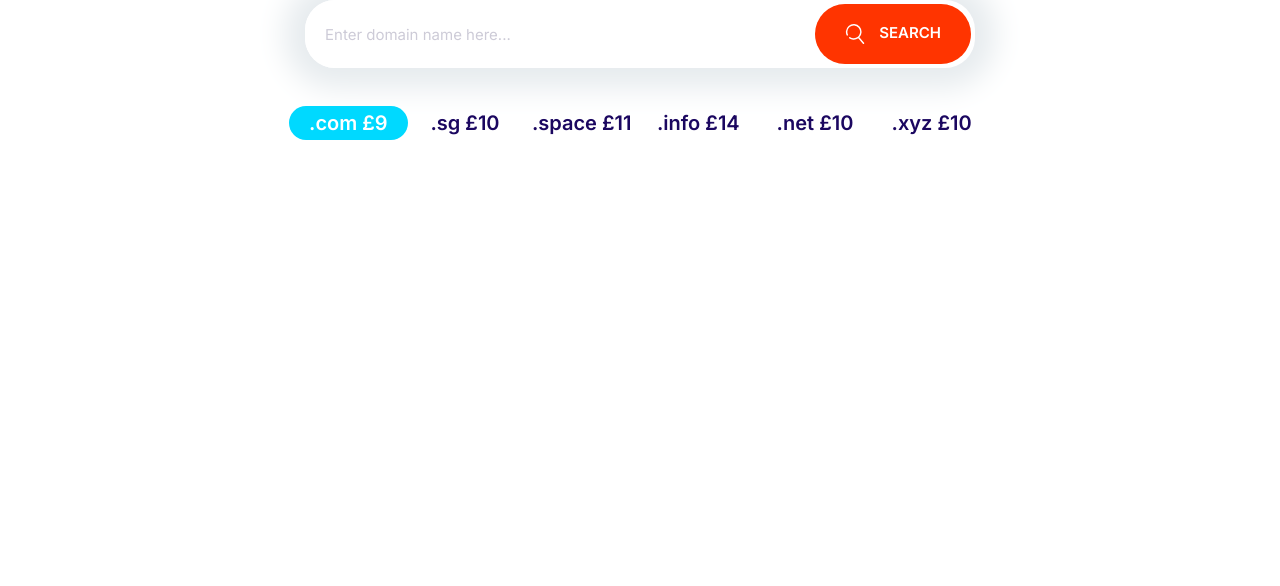
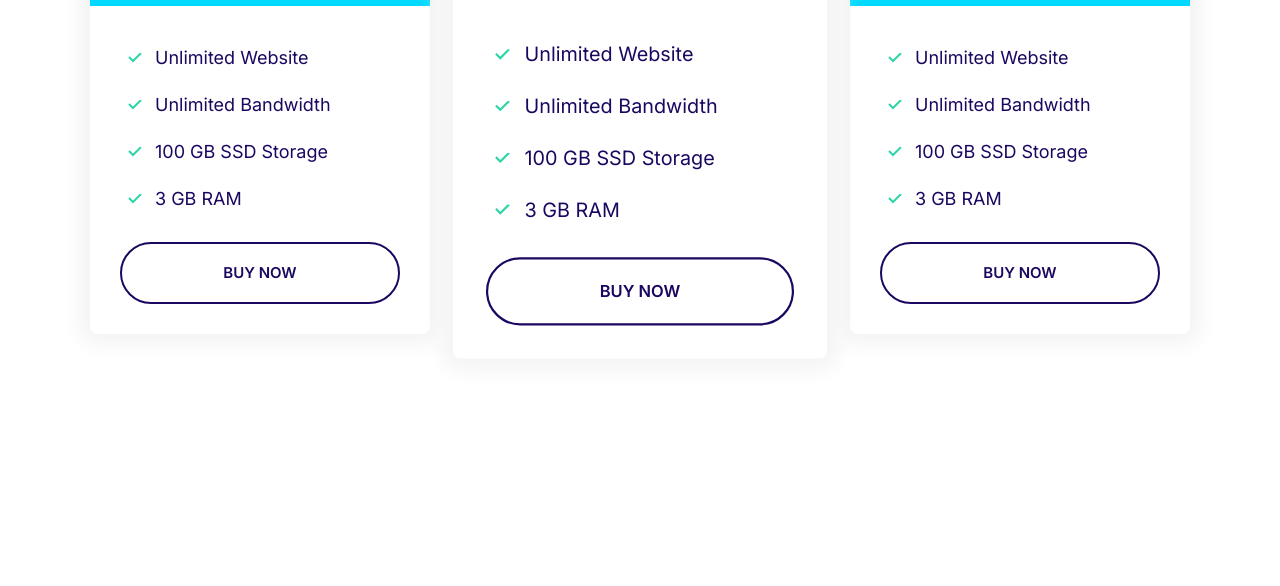
Before and after one commit to Imran9T5/First-project, a plain HTML site: page INDEX.HTML in a window 1280 px wide. Shown: the part 214-800 px from the top of the page. Drawn offline with Linux system fonts and the light colour scheme.

Commit message:
PLAN BLOCK created

```diff
--- a/CSS/styles.css
+++ b/CSS/styles.css
@@ -352,12 +352,20 @@ a{
 
 }
 
+.card--primary .badge--primary {
+    background: #126de4;
+}
+
 .card--secondary .badge--secondary {
     background: #02cdf1;
 
 }
 
 /*plan*/
+
+.plan{
+    transition: transform 0.3s ease-out;
+}
 
 .plan__name{
     color:#fff;
@@ -389,6 +397,10 @@ a{
     margin-bottom: 2rem;
 }
 
+.plan--popular{
+    transform: scale(1.1);
+}
+
 .plan--popular .card__header{
     position: relative;
 
@@ -401,6 +413,14 @@ a{
     position: absolute;
     top: -6px;
     right: 5%;
+}
+
+.plan:hover{
+    transform: scale(1.05);
+}
+
+.plan--popular:hover{
+    transform: scale(1.15);
 }
 
 @media screen and (min-width: 1024px) {
@@ -788,3 +808,15 @@ a{
     }
 
 }
+
+/*plans block*/
+
+.block-plans .grid{
+    gap: 8rem 4rem;
+}
+
+.block-plans .card{
+    max-width: 500px;
+    margin: 0 auto;
+
+}
--- a/INDEX.HTML
+++ b/INDEX.HTML
@@ -14,35 +14,71 @@
     <link rel="stylesheet" href="CSS/styles.css" />
   </head>
   <body>
-    <section class="block container block-domain">
-      <header class="block__header">
-        <h2>Starting at £9 per month</h2>
-        <p>
-          Lorem ipsum dolor sit amet consectetur, adipisicing elit. Aperiam,
-          maiores?
-        </p>
-      </header>
-      <div class="input-group">
-        <input
-          type="text"
-          class="input"
-          placeholder="Enter domain name here..."
-        />
-        <button class="btn btn--accent">
-          <svg class="icon icon--white">
-            <use xlink:href="images/sprite.svg#search"></use>
-          </svg>
-          Search
-        </button>
+    <section class="block container block-plans">
+      <div class="grid grid--1x3">
+        <div class="plan">
+          <div class="card card--secondary">
+            <header class="card__header">
+              <h3 class="plan__name">Entry</h3>
+              <span class="plan__price">$14</span>
+              <span class="plan__billing-cycle">/month</span>
+              <span class="badge badge--secondary badge--small">10% OFF</span>
+              <span class="plan__discription">Easy start on the cloud</span>
+            </header>
+            <div class="card__body">
+              <ul class="list list--tick">
+                <li class="list__item">Unlimited Website</li>
+                <li class="list__item">Unlimited Bandwidth</li>
+                <li class="list__item">100 GB SSD Storage</li>
+                <li class="list__item">3 GB RAM</li>
+              </ul>
+              <button class="btn btn--outline btn--block">Buy Now</button>
+            </div>
+          </div>
+        </div>
+
+        <div class="plan plan--popular">
+          <div class="card card--primary">
+            <header class="card__header">
+              <h3 class="plan__name">Entry</h3>
+              <span class="plan__price">$14</span>
+              <span class="plan__billing-cycle">/month</span>
+              <span class="badge badge--primary badge--small">10% OFF</span>
+              <span class="plan__discription">Easy start on the cloud</span>
+            </header>
+            <div class="card__body">
+              <ul class="list list--tick">
+                <li class="list__item">Unlimited Website</li>
+                <li class="list__item">Unlimited Bandwidth</li>
+                <li class="list__item">100 GB SSD Storage</li>
+                <li class="list__item">3 GB RAM</li>
+              </ul>
+              <button class="btn btn--outline btn--block">Buy Now</button>
+            </div>
+          </div>
+        </div>
+
+        <div class="plan">
+          <div class="card card--secondary">
+            <header class="card__header">
+              <h3 class="plan__name">Entry</h3>
+              <span class="plan__price">$14</span>
+              <span class="plan__billing-cycle">/month</span>
+              <span class="badge badge--secondary badge--small">10% OFF</span>
+              <span class="plan__discription">Easy start on the cloud</span>
+            </header>
+            <div class="card__body">
+              <ul class="list list--tick">
+                <li class="list__item">Unlimited Website</li>
+                <li class="list__item">Unlimited Bandwidth</li>
+                <li class="list__item">100 GB SSD Storage</li>
+                <li class="list__item">3 GB RAM</li>
+              </ul>
+              <button class="btn btn--outline btn--block">Buy Now</button>
+            </div>
+          </div>
+        </div>
       </div>
-      <ul class="list block-domain__prices">
-        <li><span class="badge badge--secondary">.com £9</span></li>
-        <li>.sg £10</li>
-        <li>.space £11</li>
-        <li>.info £14</li>
-        <li>.net £10</li>
-        <li>.xyz £10</li>
-      </ul>
     </section>
 
     <script src="js/main.js"></script>
```
Also changed, not shown: Components/PLAN BLOCK.html (added, +66 -0 lines).
